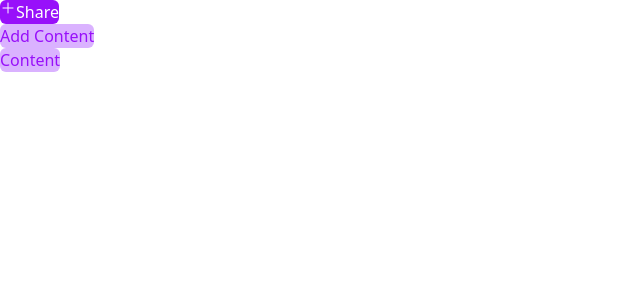
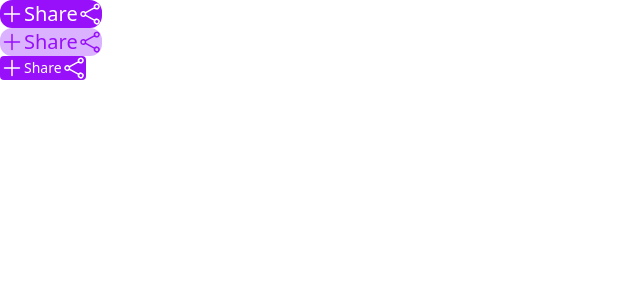
Before and after one commit to anika253/Brainly-Front-end, a React (Vite) app: page / in a window 1280 px wide. Shown: the top 300 px of the page, without its empty margins (0-640 px from the left). Built offline with nearby package versions, Linux system fonts and the light colour scheme.

Commit message:
2nd commit

```diff
--- a/src/App.tsx
+++ b/src/App.tsx
@@ -1,19 +1,34 @@
 import "./App.css";
 import { Button } from "./components/Button";
 import { PlusIcon } from "./components/icons/PlusIcon";
+import { ShareIcon } from "./components/icons/Share";
 
 function App() {
   return (
     <div>
       <Button
-        startIcon={<PlusIcon />}
+        startIcon={<PlusIcon size={"lg"} />}
+        size="lg"
+        variant={"primary"}
+        text="Share"
+        endIcon={<ShareIcon size={"lg"} />}
+      />
+      <Button
+        startIcon={<PlusIcon size={"lg"} />}
+        size="lg"
+        variant={"secondary"}
+        text="Share"
+        endIcon={<ShareIcon size={"lg"} />}
+      />
+      <Button
+        startIcon={<PlusIcon size={"lg"} />}
         size="sm"
-        variant="primary"
+        variant={"primary"}
         text="Share"
+        endIcon={<ShareIcon size={"lg"} />}
       />
-      <Button size="md" variant="secondary" text="Add Content" />
-      <Button size="lg" variant="secondary" text="Content" />
     </div>
   );
 }
 export default App;
+/* start elemnt aur end element ka type is a react element <here></here>*/
--- a/src/components/Button.tsx
+++ b/src/components/Button.tsx
@@ -3,7 +3,7 @@ import type { ReactElement } from "react";
 type Variant = "primary" | "secondary";
 type Size = "sm" | "md" | "lg";
 
-export interface ButtonProps {
+export interface ButtonInterface {
   variant: Variant;
   size: Size;
   text: string;
@@ -18,22 +18,24 @@ const variantStyles = {
 };
 
 const sizeStyles = {
-  sm: "py-1 py-2",
-  md: "py-2 px-4",
-  lg: "px-4 py-6 ",
+  sm: "py-1 px-2 text-sm rounded-sm",
+  md: "px-4 py-4 text-md rounded-md",
+  lg: "px-8 py-4 text-xl rounded-xl",
 };
-const defaultStyles = "rounded-md flex";
 
-export const Button = (props: ButtonProps) => {
+const defaultStyles = "rounded-md flex items-center";
+
+export function Button(props: ButtonInterface) {
   return (
     <button
-      className={`${variantStyles[props.variant]} ${defaultStyles}
-      ${sizeStyles[props.size]}`}
+      onClick={props.onClick}
+      className={`${defaultStyles} ${sizeStyles[props.size]} ${
+        variantStyles[props.variant]
+      } `}
     >
-      {props.startIcon ? <div className="pr-2"> {props.startIcon}</div> : null}
-
-      {props.text}
-      {props.endIcon}
+      {props.startIcon && <span className="mr-2">{props.startIcon}</span>}
+      <span>{props.text}</span>
+      {props.endIcon && <span className="ml-2">{props.endIcon}</span>}
     </button>
   );
-};
+}
--- /dev/null
+++ b/src/components/icons/Share.tsx
@@ -0,0 +1,28 @@
+interface ShareIconProps {
+  size?: "sm" | "md" | "lg";
+}
+
+const sizeVariants = {
+  sm: "size-2",
+  md: "size-4",
+  lg: "size-6",
+};
+
+export function ShareIcon({ size = "md" }: ShareIconProps) {
+  return (
+    <svg
+      xmlns="http://www.w3.org/2000/svg"
+      fill="none"
+      viewBox="0 0 24 24"
+      strokeWidth="1.5"
+      stroke="currentColor"
+      className={sizeVariants[size]}
+    >
+      <path
+        strokeLinecap="round"
+        strokeLinejoin="round"
+        d="M7.217 10.907a2.25 2.25 0 1 0 0 2.186m0-2.186c.18.324.283.696.283 1.093s-.103.77-.283 1.093m0-2.186 9.566-5.314m-9.566 7.5 9.566 5.314m0 0a2.25 2.25 0 1 0 3.935 2.186 2.25 2.25 0 0 0-3.935-2.186Zm0-12.814a2.25 2.25 0 1 0 3.933-2.185 2.25 2.25 0 0 0-3.933 2.185Z"
+      />
+    </svg>
+  );
+}
```
